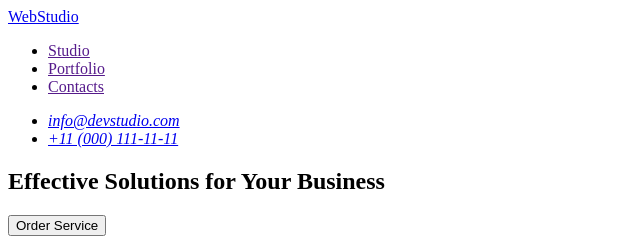
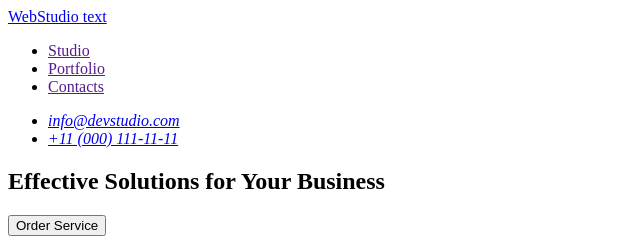
Before and after one commit to lotickles/goit-markup-hw-01, a plain HTML site: page index.html in a window 1280 px wide. Shown: the top 240 px of the page, 0-640 px from the left. Drawn offline with Linux system fonts and the light colour scheme.

Commit message:
3rd check

```diff
--- a/index.html
+++ b/index.html
@@ -9,7 +9,7 @@
     <header>
       <nav>
         <!--logo-->
-        <a href="./index.html">WebStudio</a>
+        <a href="./index.html">WebStudio text</a>
         <ul>
           <li><a href="">Studio</a></li>
           <li><a href="">Portfolio</a></li>
```
